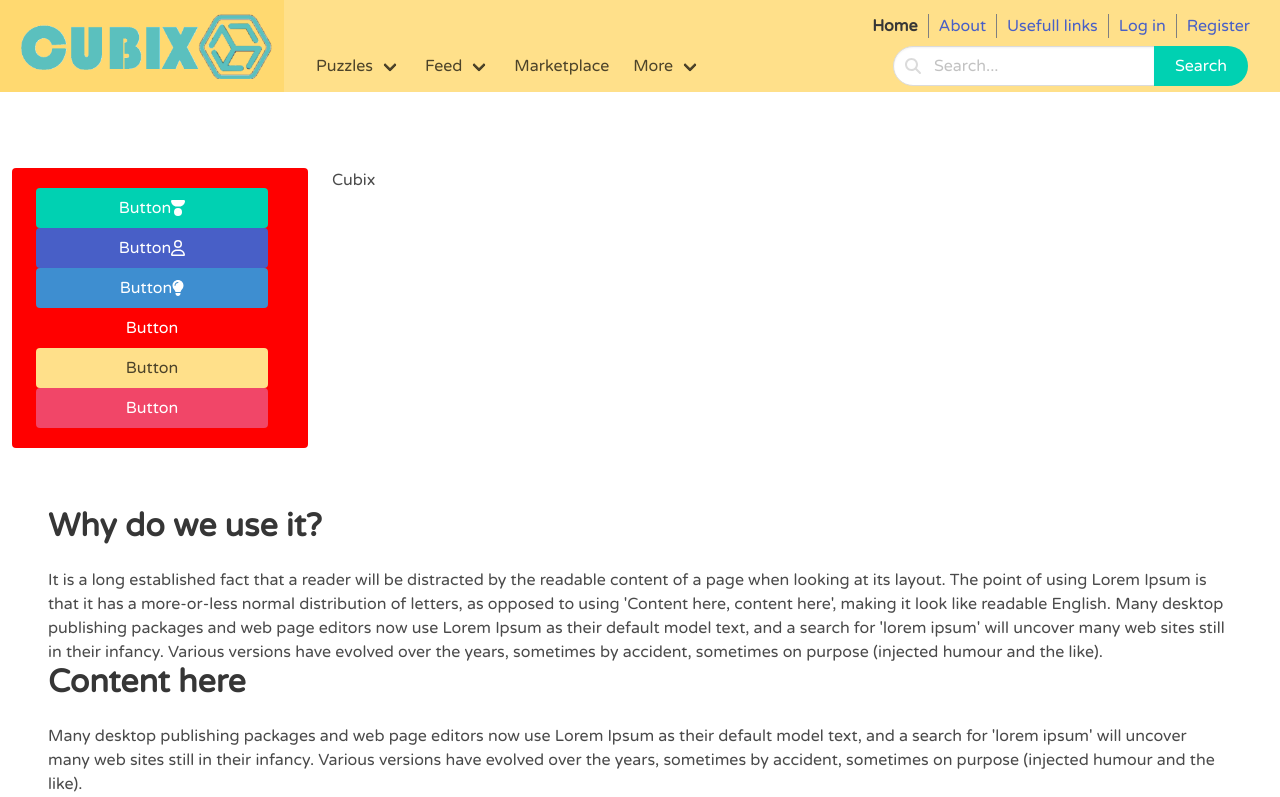
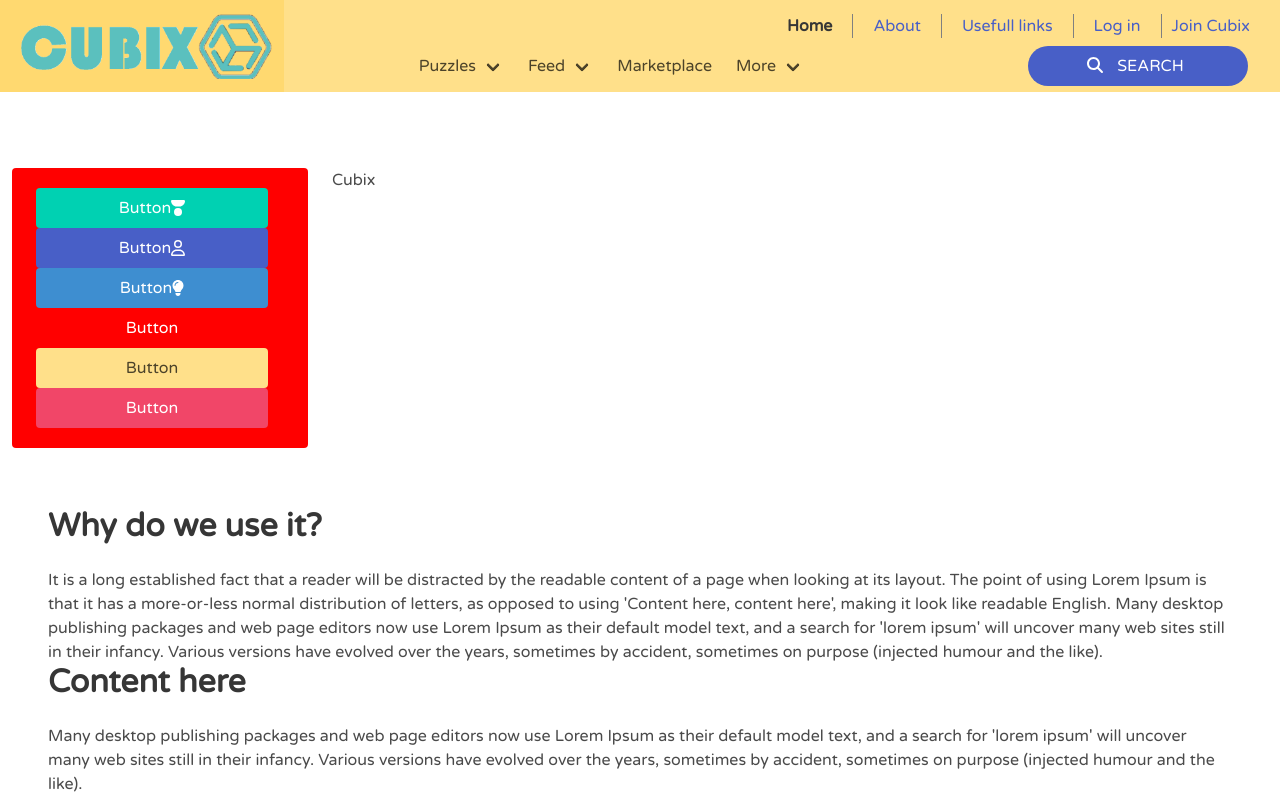
Before and after one commit to a-spasov/cubix, a Vue app: page / in a window 1280 px wide. Shown: the top 797 px of the page. Built offline with nearby package versions, Linux system fonts and the light colour scheme.

Commit message:
header: fix design

```diff
--- a/src/components/layout/SiteHeader.vue
+++ b/src/components/layout/SiteHeader.vue
@@ -9,17 +9,17 @@
       <div style="width: 100%; padding: 6px 20px;">
         <nav class="level" style="height: 40px;   margin: 0; width: 100%">
           <div class="level-right" style="margin-left: auto">
-            <p class="level-item" style="border-right: 1px solid gray; padding: 0 10px; margin: 0;"><strong>Home</strong>
+            <p class="level-item" style="border-right: 1px solid gray; padding: 0 20px; margin: 0;"><strong>Home</strong>
             </p>
-            <p class="level-item" style="border-right: 1px solid gray; padding: 0 10px; margin: 0;"><a>About</a></p>
-            <p class="level-item" style="border-right: 1px solid gray; padding: 0 10px; margin: 0;"><a>Usefull links</a>
+            <p class="level-item" style="border-right: 1px solid gray; padding: 0 20px; margin: 0;"><a>About</a></p>
+            <p class="level-item" style="border-right: 1px solid gray; padding: 0 20px; margin: 0;"><a>Usefull links</a>
             </p>
-            <p class="level-item" style="border-right: 1px solid gray; padding: 0 10px; margin: 0;"><a>Log in</a></p>
-            <p class="level-item" style="padding: 0 10px; margin: 0;"><a>Register</a></p>
+            <p class="level-item" style="border-right: 1px solid gray; padding: 0 20px; margin: 0;"><a>Log in</a></p>
+            <p class="level-item" style="padding: 0 10px; margin: 0;"><a>Join Cubix</a></p>
           </div>
         </nav>
         <div class="navbar-menu" style="height: 40px; align-self: flex-end;">
-          <div class="navbar-start">
+          <div class="navbar-end">
             <div class="navbar-item has-dropdown is-hoverable">
               <a class="navbar-link">
                 Puzzles
@@ -161,8 +161,79 @@
                 </a>
               </div>
             </div>
+            <div class="navbar-item is-hoverable" style="margin-left: 200px;">
+              <button class="button is-rounded is-link" style="width: 220px;">
+                <span class="icon is-small is-left" style="display: inline-block; margin-right: 10px;">
+                  <font-awesome-icon icon="fa-solid fa-magnifying-glass" />
+                </span>
+                SEARCH
+              </button>
+              <div class="navbar-dropdown">
+                <div class="tile is-ancestor box">
+                  <div class="tile is-parent">
+                    <article class="tile is-child" style="width: 200px;">
+                      <p class="title is-4">Articles</p>
+                      <hr>
+                      <a class="navbar-item">Subbt itle</a>
+                      <a class="navbar-item">Subtitle</a>
+                      <a class="navbar-item">Subbt itle</a>
+                      <a class="navbar-item">Subtbt btitle</a>
+                      <a class="navbar-item">Subtbt btitle</a>
+                      <a class="navbar-item">Subtitle</a>
+                      <a class="navbar-item">Subbt itle</a>
+                      <a class="navbar-item">Subtbt btitle</a>
+                      <a class="navbar-item is-active">More...</a>
+                    </article>
+                  </div>
+                  <div class="tile is-parent">
+                    <article class="tile is-child" style="width: 200px;">
+                      <p class="title is-4">Forum</p>
+                      <hr>
+                      <a class="navbar-item">Subtitle</a>
+                      <a class="navbar-item">Subtitle</a>
+                      <a class="navbar-item">Subbt itle</a>
+                      <a class="navbar-item">Subtbt btitle</a>
+                      <a class="navbar-item">Subtbt btitle</a>
+                      <a class="navbar-item">Subtitle</a>
+                      <a class="navbar-item">Subbt itle</a>
+                      <a class="navbar-item">Subtbt btitle</a>
+                      <a class="navbar-item">Subbt itle</a>
+                      <a class="navbar-item is-active">More...</a>
+                    </article>
+                  </div>
+                  <div class="tile is-parent">
+                    <article class="tile is-child" style="width: 600px;">
+                      <p class="title is-4">Featured</p>
+                      <hr>
+                      <article class="message">
+                        <div class="message-header">
+                          <p>Hello World</p>
+                          <button class="delete" aria-label="delete"></button>
+                        </div>
+                        <div class="message-body">
+                          Lorem ipsum dolor sit amet, consectetur adipiscing elit. <strong>Pellentesque risus mi</strong>,
+                          tempus quis placerat ut, porta nec nulla. Vestibulum rhoncus. Nullam
+                          gravida purus diam, et dictum <a>felis venenatis</a> efficitur...
+                        </div>
+                      </article>
+                      <article class="message is-info">
+                        <div class="message-header">
+                          <p>Info</p>
+                          <button class="delete" aria-label="delete"></button>
+                        </div>
+                        <div class="message-body">
+                          Lorem ipsum dolor sit amet, consectetur adipiscing elit. <strong>Pellentesque risus mi</strong>,
+                          tempus quis placerat ut, porta nec nulla...
+                        </div>
+                      </article>
+                      <a class="navbar-item is-active">More...</a>
+                    </article>
+                  </div>
+                </div>
+              </div>
+            </div>
           </div>
-          <div class="navbar-end">
+          <!-- <div class="navbar-end">
             <div class="navbar-item">
               <div class="field has-addons">
                 <p class="control has-icons-left">
@@ -178,7 +249,7 @@
                 </p>
               </div>
             </div>
-          </div>
+          </div> -->
         </div>
       </div>
     </nav>
```
